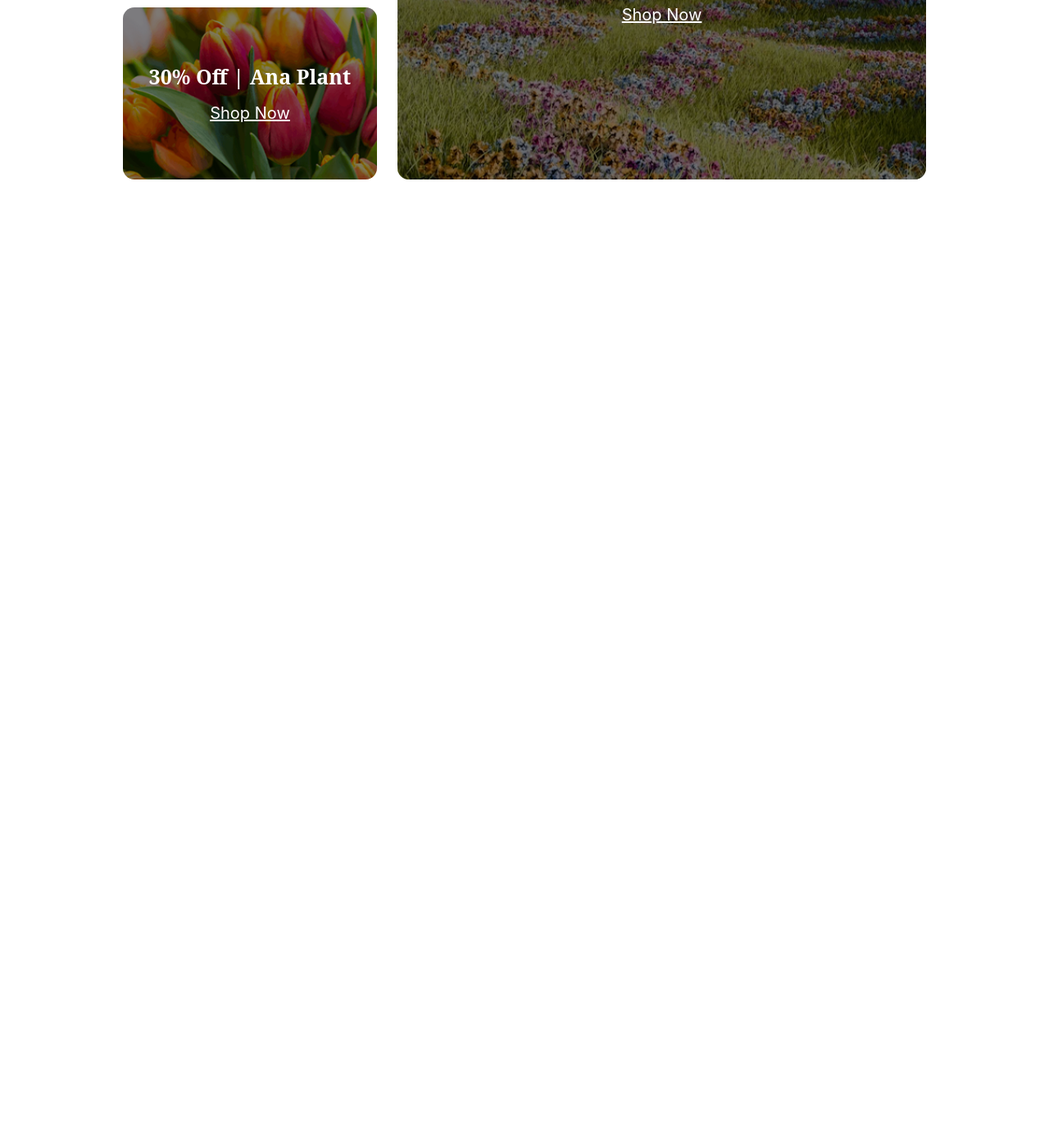
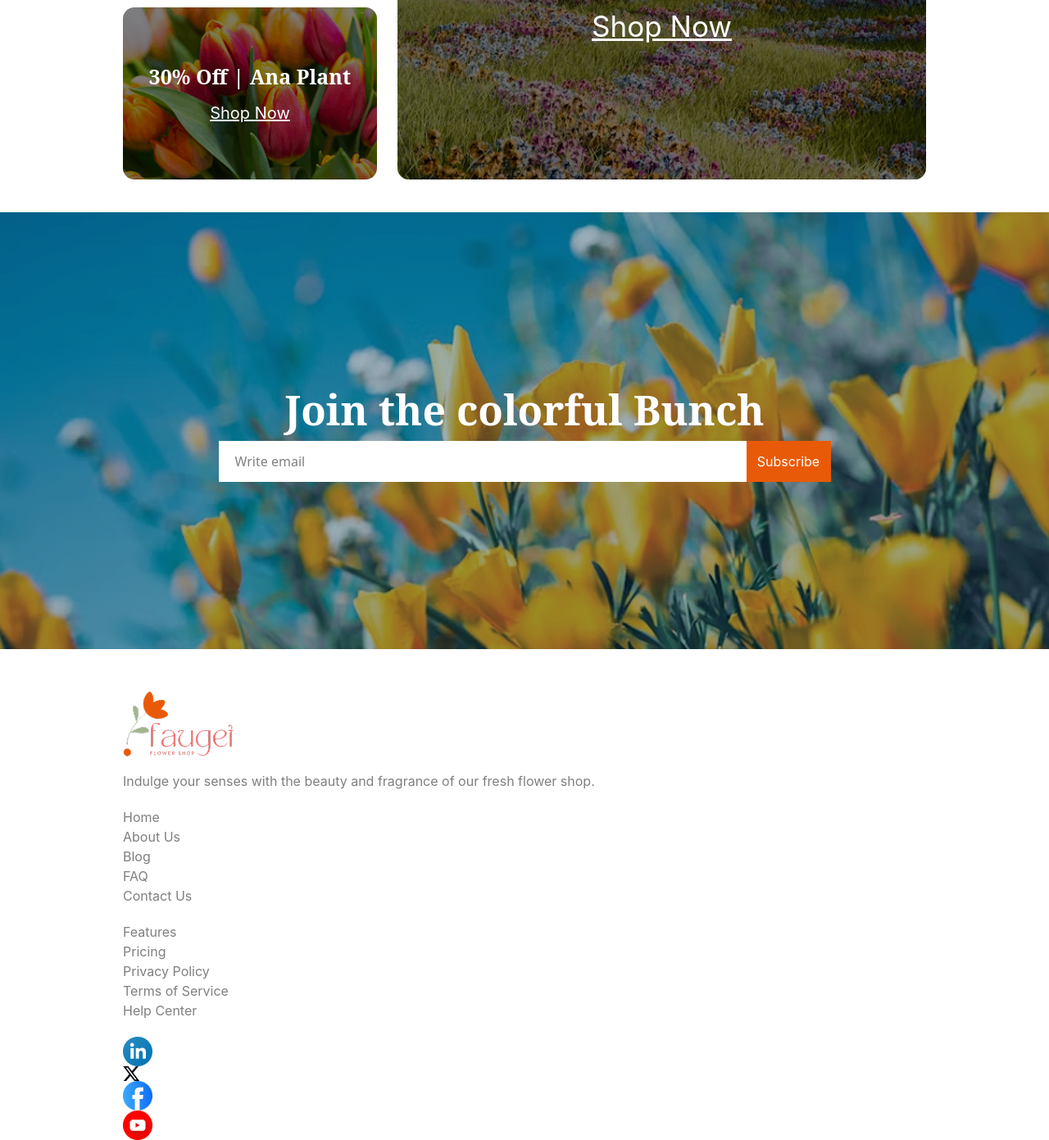
Before and after one commit to Navid-Hassan/responsive-flowers, a plain HTML site: page index.html in a window 1280 px wide. Shown: the part 3496-4887 px from the top of the page at 82% size. Before the commit the page ends 3755 px from the top, so only its background shows below. Drawn offline with nearby package versions, Linux system fonts and the light colour scheme.

Commit message:
Section 5 added

```diff
--- a/index.html
+++ b/index.html
@@ -99,7 +99,7 @@
                 </div>
             </div>
         </section>
-        <section class="sm:mx-[150px] sm:flex sm:flex sm:justify-around sm:items-center mb-[133px] mx-[16px]">
+        <section class="sm:mx-[150px] sm:flex sm:flex sm:justify-around sm:items-center  mb-[133px] mx-[16px]">
             <div>
                 <img class="sm:block sm:w-[20rem] sm:relative sm:top-[150px] sm:left-[390px]
                 hover:scale-105 hidden" src="./assets/trusted-badge.png" alt="">
@@ -119,16 +119,17 @@
         </section>
         <section class="sm:mb-[130px] mb-[50px] mx-[20px] text-center grid gap-y-[16px]">
             <h1 class="sm:text-[50px] text-[24px] font-bold"><span class="text-[#E95A08]">Latest</span> Deals</h1>
-            <p class="sm:w-[33.75rem] sm:w-[888px] sm:mx-auto text-[rgba(0,0,0,0.5)]">Indulge your senses with the
+            <p class="sm:w-[888px] sm:mx-auto text-[rgba(0,0,0,0.5)]">Indulge your senses with the
                 beauty and fragrance of our fresh flower shop. From classic roses to exotic blooms, we offer a wide
                 variety of fresh.</p>
         </section>
-        <section class="sm:h-[450px] sm:mx-[150px] sm:grid sm:grid-cols-3 sm:grid-rows-2 sm:gap-[25px] mx-[16px] grid grid-cols-1 gap-y-[20px] mb-[40px]">
+        <section
+            class="sm:h-[450px] sm:mx-[150px] sm:grid sm:grid-cols-3 sm:grid-rows-2 sm:gap-[25px] mx-[16px] grid grid-cols-1 gap-y-[20px] mb-[40px]">
             <div
                 class="sm:self-start sm:h-[210px] sm:order-1 bg-[url('./assets/deal-bloom.png')] relative bg-cover  h-[184.5px] rounded-[14px] text-center flex flex-col justify-center items-center gap-y-[10px]">
                 <div class="bg-black inset-0 absolute rounded-[14px] opacity-50"></div>
-                    <h2 class="relative noto-serif text-[25px] font-bold text-white">60% Off | Bloom Plant</h2>
-                    <a class="relative inter underline font-[bold] text-[20px] text-white" href="">Shop Now</a>
+                <h2 class="relative noto-serif text-[25px] font-bold text-white">60% Off | Bloom Plant</h2>
+                <a class="relative inter underline font-[bold] text-[20px] text-white" href="">Shop Now</a>
             </div>
             <div
                 class="sm:self-end sm:order-3 sm:h-[210px] bg-[url('./assets/deal-ana.png')] bg-cover h-[184.5px] relative rounded-[14px] text-center flex flex-col justify-center items-center gap-y-[10px]">
@@ -139,13 +140,52 @@
             <div
                 class="sm:order-2 sm:col-span-2 sm:row-span-2 sm:h-auto bg-[url('./assets/deal-zabo.png')] bg-cover relative h-[184.5px] rounded-[14px] text-center flex flex-col justify-center items-center gap-y-[10px]">
                 <div class="absolute bg-black inset-0 opacity-50 rounded-[14px]"></div>
-                <h2 class="relative noto-serif text-[25px] font-bold text-white">25% Off | Zabo Plant</h2>
-                <a class="relative inter underline font-[bold] text-[20px] text-white" href="">Shop Now</a>
+                <h2 class="sm:text-[45px] relative noto-serif text-[25px] font-bold text-white">25% Off | Zabo Plant
+                </h2>
+                <a class="sm:text-[35px] relative inter underline font-[bold] text-[20px] text-white" href="">Shop
+                    Now</a>
             </div>
-
+        </section>
+        <section
+            class="sm:h-[533px] h-[276px] bg-[url('./assets/news-letter-bg.png')] bg-cover bg-center flex flex-col items-center justify-center">
+            <h1 class="sm:text-[50px] noto-serif font-bold text-white text-[20px]">Join the colorful Bunch</h1>
+            <div class="flex gap-[0px]">
+                <input type="email" name="" id="" placeholder="Write email"
+                    class="sm:w-[40.25rem] px-[20px] py-[8px] bg-white h-[50px] w-[13.625rem]">
+                <button class="inter bg-[#E95A08] h-[50px] w-[6.4375rem] text-white">Subscribe</button>
+            </div>
+        </section>
     </main>
-    <footer>
-
+    <footer class="sm:mx-[150px] mx-[20px] mt-[50px] inter text-[rgba(0,0,0,0.5)] grid gap-y-[20px]">
+        <div class="grid gap-y-[16px]">
+            <img src="./assets/logo.png" alt="">
+            <p>Indulge your senses with the beauty and fragrance of our fresh
+                flower shop. </p>
+        </div>
+        <div>
+            <ul>
+                <li>Home</li>
+                <li>About Us</li>
+                <li>Blog</li>
+                <li>FAQ</li>
+                <li>Contact Us</li>
+            </ul>
+        </div>
+        <div>
+            <ul>
+                <li>Features</li>
+                <li>Pricing</li>
+                <li>Privacy Policy</li>
+                <li>Terms of Service</li>
+                <li>Help Center</li>
+            </ul>
+        </div>
+        <div>
+            <img src="./assets/icon-linkedin.png" alt="">
+            <img src="./assets/icon-twitter.png" alt="">
+            <img src="./assets/icon-facebook.png" alt="">
+            <img src="./assets/icon-youtube.png" alt="">
+        </div>
     </footer>
 </body>
 
```
